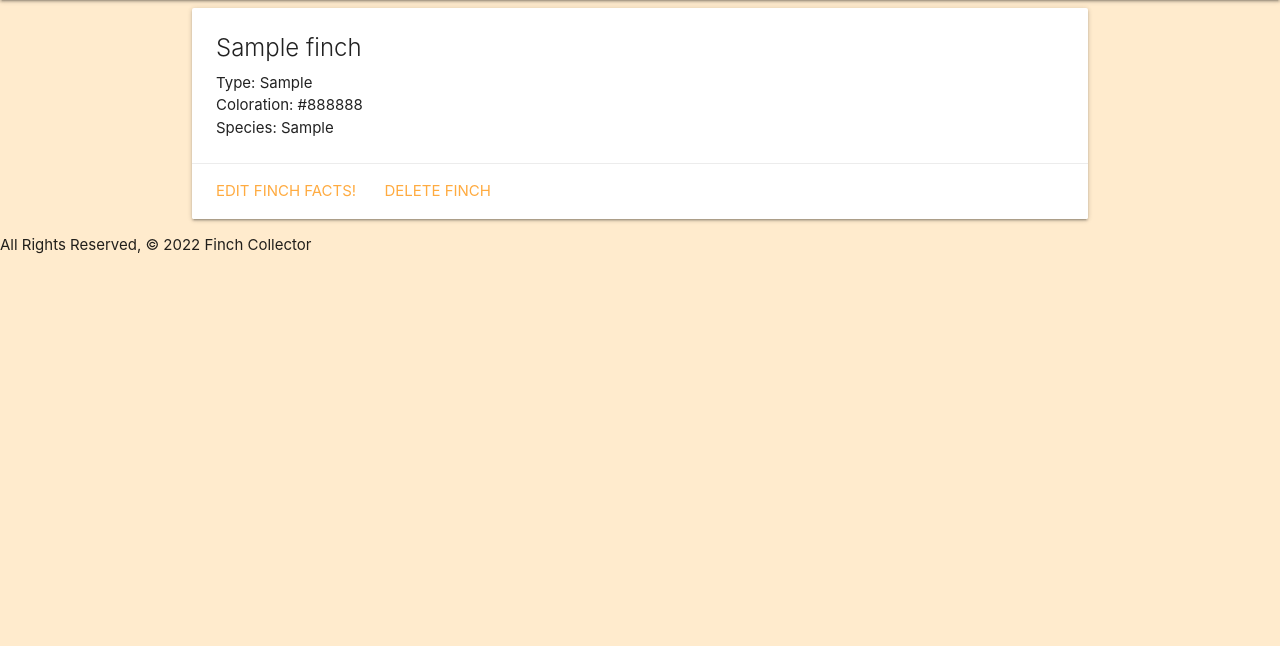
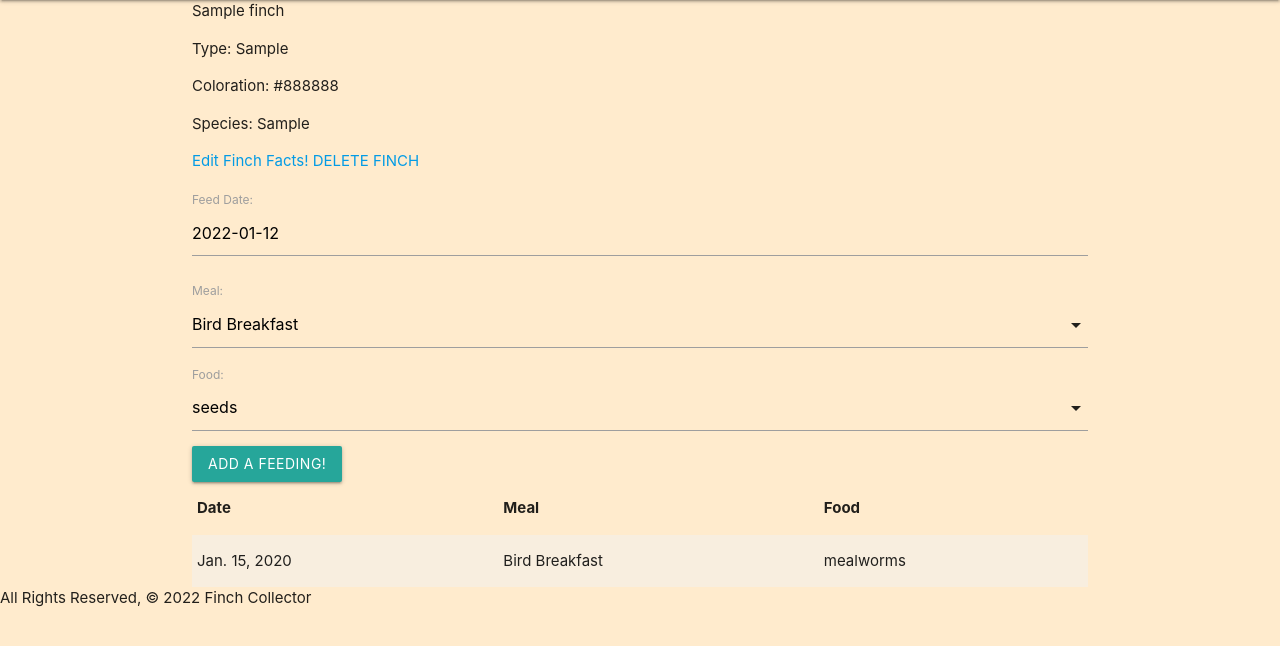
Before and after one commit to novamassey/finchcollector, a Django app: page /finches/1/ in a window 1280 px wide. Shown: the part 64-710 px from the top of the page. Run offline with Django 3.2, Linux system fonts and the light colour scheme; tables that the repository leaves empty hold one stand-in row (values such as "Sample post").

Commit message:
lab part 4 works

```diff
--- a/main_app/admin.py
+++ b/main_app/admin.py
@@ -1,5 +1,6 @@
 from django.contrib import admin
-from .models import Finch
+from .models import Finch, Feeding
 
 # Register your models here.
 admin.site.register(Finch)
+admin.site.register(Feeding)
--- /dev/null
+++ b/main_app/forms.py
@@ -0,0 +1,7 @@
+from django.forms import ModelForm
+from .models import Feeding
+
+class FeedingForm(ModelForm):
+    class Meta:
+        model = Feeding
+        fields = ['date', 'meal', 'food']
--- a/main_app/templates/base.html
+++ b/main_app/templates/base.html
@@ -6,6 +6,7 @@
     <meta http-equiv="X-UA-Compatible" content="IE=edge">
     <meta name="viewport" content="width=device-width, initial-scale=1.0">
     <link rel="stylesheet" type="text/css" href="{% static 'css/style.css' %}">
+    <script src="https://cdnjs.cloudflare.com/ajax/libs/materialize/1.0.0/js/materialize.min.js"></script>
     <link rel="stylesheet" href="https://cdnjs.cloudflare.com/ajax/libs/materialize/1.0.0/css/materialize.min.css">
     <title>Finch Collector</title>
 </head>
--- a/main_app/templates/finches/detail.html
+++ b/main_app/templates/finches/detail.html
@@ -1,5 +1,6 @@
 {% extends 'base.html' %}
 {% block content %}
+<div class="row>"
     <div class = "card">
         <div class = "card-content">
             <span class = "card-title"> {{finch.name }}</span>
@@ -12,6 +13,42 @@
             <a href="{% url 'finches_delete' finch.id %}">DELETE FINCH</a>
         </div>
     </div>
+</div>
+<div class="col s4">
+    <form action="{% url 'add_feeding' finch.id %}" method="POST">
+        {% csrf_token %}
+        {{ feeding_form.as_p }}
+        <input type="submit" class="btn" value="Add a feeding!">
+    </form>
+    <table class="striped">
+        <thead>
+            <tr><th>Date</th><th>Meal</th><th>Food</th></tr>
+         </thead>
+         <tbody>
+             {% for feeding in finch.feeding_set.all %}
+             <tr>
+                 <td>{{ feeding.date }}</td>
+                 <td>{{ feeding.get_meal_display }}</td>
+                 <td>{{ feeding.get_food_display }}</td>
+            </tr>
+            {% endfor %}
+         </tbody>
+    </table>
+</div>
+<script>
+  const dateEl = document.getElementById('id_date');
+  M.Datepicker.init(dateEl, {
+    format: 'yyyy-mm-dd',
+    defaultDate: new Date(),
+    setDefaultDate: true,
+    autoClose: true
+  });
 
+  const selectEl = document.getElementById('id_meal');
+  M.FormSelect.init(selectEl);
+
+  const selectEl2 = document.getElementById('id_food');
+  M.FormSelect.init(selectEl2);
+</script>
 
 {% endblock %}
--- a/main_app/urls.py
+++ b/main_app/urls.py
@@ -14,5 +14,7 @@
   #'finches/int:pk/update/'
   path('finches/<int:pk>/update/', views.FinchUpdate.as_view(), name='finches_update'),
   #'finches/<int:pk/delete/'
-  path('finches/<int:pk>/delete/', views.FinchDelete.as_view(), name='finches_delete')
+  path('finches/<int:pk>/delete/', views.FinchDelete.as_view(), name='finches_delete'),
+  #path for adding feedings, not  CVB so use finch_id
+  path('finches/<int:finch_id>/add_feeding/', views.add_feeding, name='add_feeding'),
 ]
--- a/main_app/views.py
+++ b/main_app/views.py
@@ -1,7 +1,8 @@
-from django.shortcuts import render
+from django.shortcuts import render, redirect
 from django.http import HttpResponse
 from django.views.generic.edit import CreateView, UpdateView, DeleteView
 from .models import Finch
+from .forms import FeedingForm
 
 # Create your views here.
 def home(request):
@@ -16,7 +17,18 @@
 
 def finches_detail(request, finch_id):
     finch = Finch.objects.get(id=finch_id)
-    return render(request, 'finches/detail.html', {'finch': finch})
+    feeding_form = FeedingForm()
+    return render(request, 'finches/detail.html', {
+        'finch': finch,
+        'feeding_form': feeding_form
+        })
+def add_feeding(request, finch_id):
+    form = FeedingForm(request.POST)
+    if form.is_valid():
+        new_feeding = form.save(commit=False)
+        new_feeding.finch_id = finch_id
+        new_feeding.save()
+    return redirect('finches_detail', finch_id = finch_id)
 
 #using imported CreateView we can now create our our class based view function to create finch
 class FinchCreate(CreateView):
```
Lines whose indentation alone changed are shown as unchanged.
